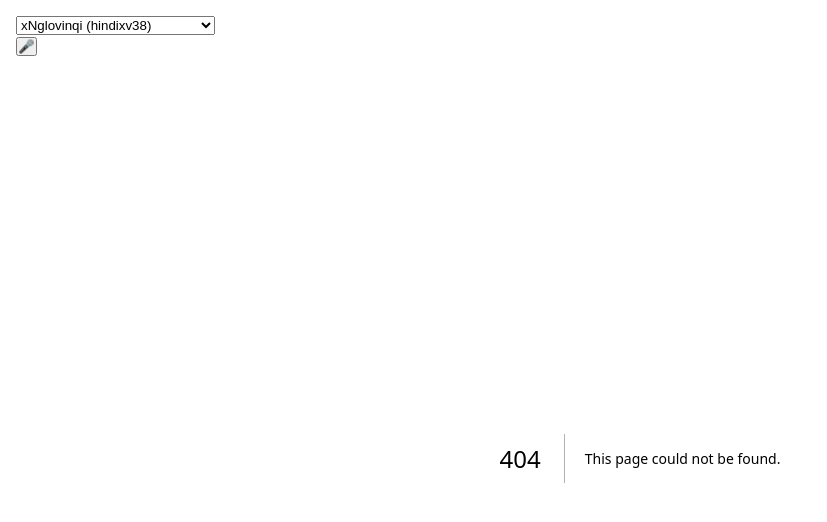
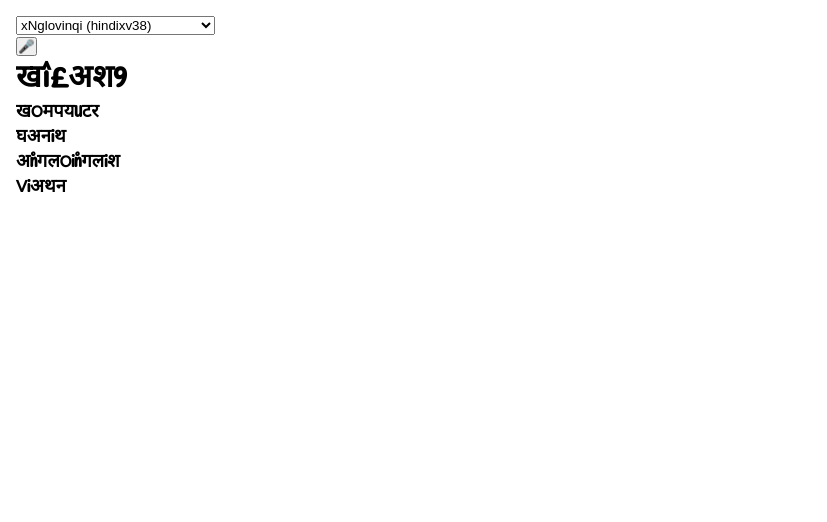
Before and after one commit to zawa8/xnglo-fontpicker-template, a Next.js app: page /kilas/kilas9 in a window 1280 px wide. Before the commit this address had no page. Shown: the top 522 px of the page, without its empty margins (0-827 px from the left). Built offline with nearby package versions, Linux system fonts and the light colour scheme.

Commit message:
Create ClassPage component for displaying class info

```diff
--- /dev/null
+++ b/app/kilas/[class]/page.tsx
@@ -0,0 +1,12 @@
+import SubjectSelector from '@/components/SubjectSelector';
+
+export default function ClassPage({ params }: { params: { class: string } }) {
+  return (
+    <div className="p-4">
+      <h1 className="text-3xl font-bold mb-6 text-center">
+        {params.class.toUpperCase()}
+      </h1>
+      <SubjectSelector classId={params.class} />
+    </div>
+  );
+}
```
